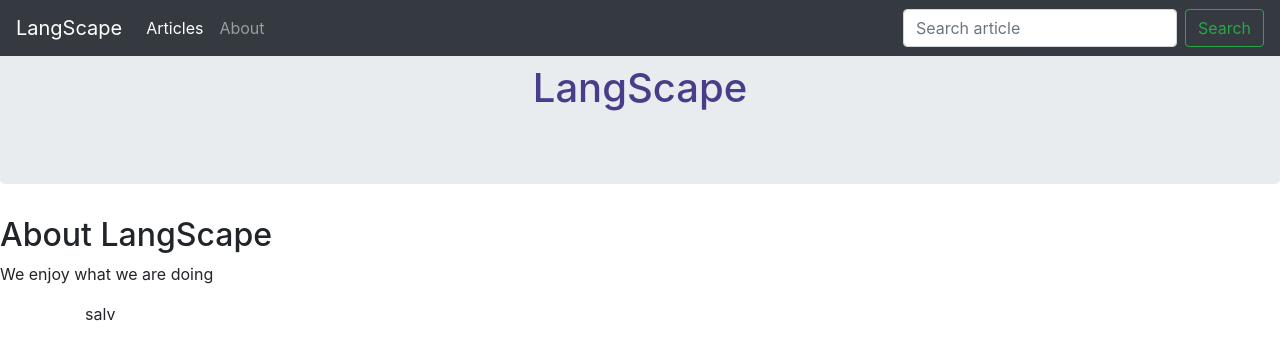
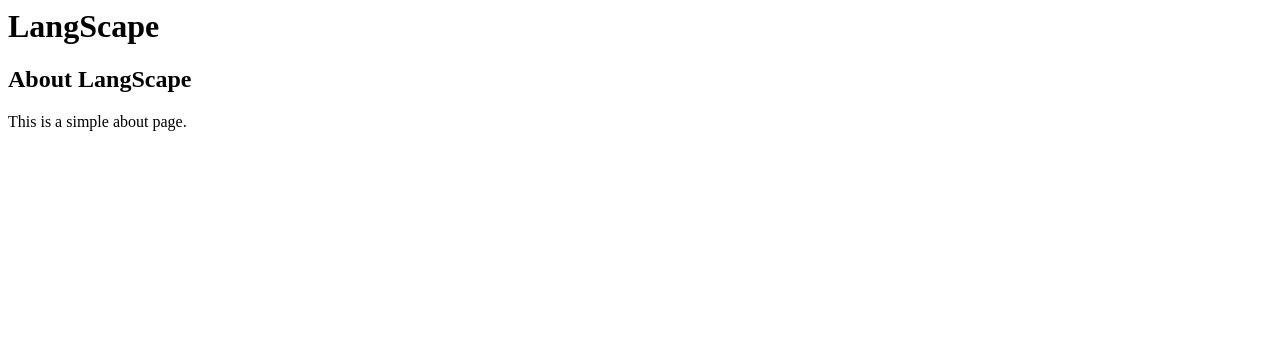
Before and after one commit to ViktorSalimonov/langscape, a Django app: template langscape/templates/about.html in a window 1280 px wide. Shown: the top 360 px of the page. Run offline with Django 3.2, Linux system fonts and the light colour scheme; the template is opened without the code that fills it, so the values that code supplies are empty.

Commit message:
clean code templates

```diff
--- a/langscape/templates/about.html
+++ b/langscape/templates/about.html
@@ -1,13 +1,7 @@
 {% extends 'base.html' %}
-{% load staticfiles %}
-{% block title %}About LangScape{% endblock title %}
-{% block stylesheets %}
-    {{ block.super }}
-    <link rel="stylesheet" type="text/css"
-          href="{% static 'css/about.css' %}">
-{% endblock stylesheets %}
+
 {% block content %}
     {{ block.user }}
     <h2>About LangScape</h2>
-    <p>We enjoy what we are doing</p>
+    <p>This is a simple about page.</p>
 {% endblock content %}
--- a/langscape/templates/articles/_article_search.html
+++ /dev/null
@@ -1,6 +0,0 @@
-{% block search %}
-<form action="{% url 'articles:list' %}" method="GET">
-    <input type="text" name="q">
-    <button type="submit">search</button>
-</form>
-{% endblock search %}
--- a/langscape/templates/base.html
+++ b/langscape/templates/base.html
@@ -1,67 +1,19 @@
 {% load staticfiles %}
-<html>
+
+<html lang="en">
     <head>
         <title>
             {% block title %}LangScape{% endblock title %}
         </title>
-        {% block stylesheets %}
-            <link rel="stylesheet" href="https://getbootstrap.com/docs/4.3/dist/css/bootstrap.min.css">
-            <link rel="stylesheet" href="{% static 'css/main.css' %}">
-        {% endblock stylesheets %}
     </head>
     <body>
-    <nav class="navbar navbar-expand-md navbar-dark fixed-top bg-dark">
-        <a class="navbar-brand" href="#">LangScape</a>
-        <button class="navbar-toggler" type="button" data-toggle="collapse" data-target="#navbarsExampleDefault" aria-controls="navbarsExampleDefault" aria-expanded="false" aria-label="Toggle navigation">
-            <span class="navbar-toggler-icon"></span>
-        </button>
-        <div class="collapse navbar-collapse" id="navbarsExampleDefault">
-            <ul class="navbar-nav mr-auto">
-                <li class="nav-item active">
-                    <a class="nav-link" href="/articles">Articles<span class="sr-only">(current)</span></a>
-                </li>
-                <li class="nav-item">
-                    <a class="nav-link" href="/about">About</a>
-                </li>
-                </ul>
-                <form class="form-inline my-2 my-lg-0" action="{% url 'articles:list' %}" method="GET">
-                    <input class="form-control mr-sm-2" type="text" placeholder="Search article" aria-label="Search" name="q">
-                    <button class="btn btn-outline-success my-2 my-sm-0" type="submit">Search</button>
-                </form>
-        </div>
-    </nav>
-    <main role="main">
-        <section class="jumbotron text-center">
-            <div class="container">
-                <h1 class="jumbotron-heading">LangScape</h1>
-            </div>
-        </section>
+        <h1>LangScape</h1>
         {% block content %}
             {% if user.is_authenticated %}
                 Hello, {{ user.username }}!
             {% else %}
                 Hello, guest!
             {% endif %}
-
-                {% if messages %}
-                Messages:
-                <ul class="messages">
-                    {% for message in messages %}
-                    <li id="message_{{ forloop.counter }}"
-                        {% if message.tags %} class="{{ message.tags }}"
-                            {% endif %}>
-                        {{ message }}
-                    </li>
-                    {% endfor %}
-                </ul>
-                {% endif %}
         {% endblock content %}
-        </div>
-    </main>
-    <footer class="container">
-            <p>salv</p>
-          </footer>
     </body>
-    <script src="https://code.jquery.com/jquery-3.3.1.slim.min.js"></script>
-    <script src="https://getbootstrap.com/docs/4.3/dist/js/bootstrap.bundle.min.js"></script>
 </html>
```
Also changed, not shown: langscape/templates/articles/article_detail.html (+2 -5 lines), langscape/templates/articles/article_list.html (+5 -5 lines), langscape/templates/articles/article_search.html (added, +8 -0 lines), langscape/templates/articles/comment_confirm_delete.html (+4 -4 lines), langscape/templates/articles/comment_form.html (+6 -6 lines). Lines whose indentation alone changed are shown as unchanged.
